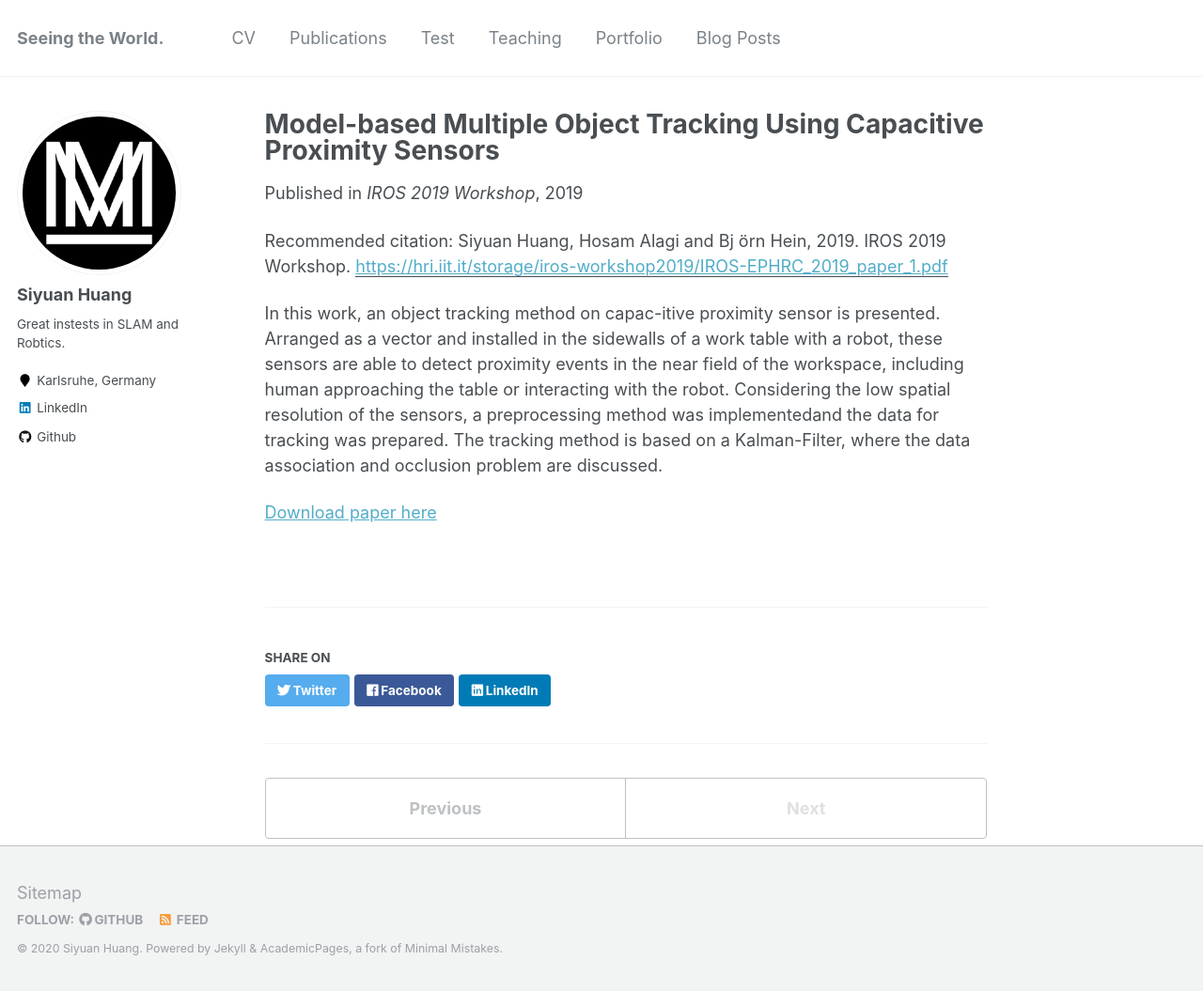
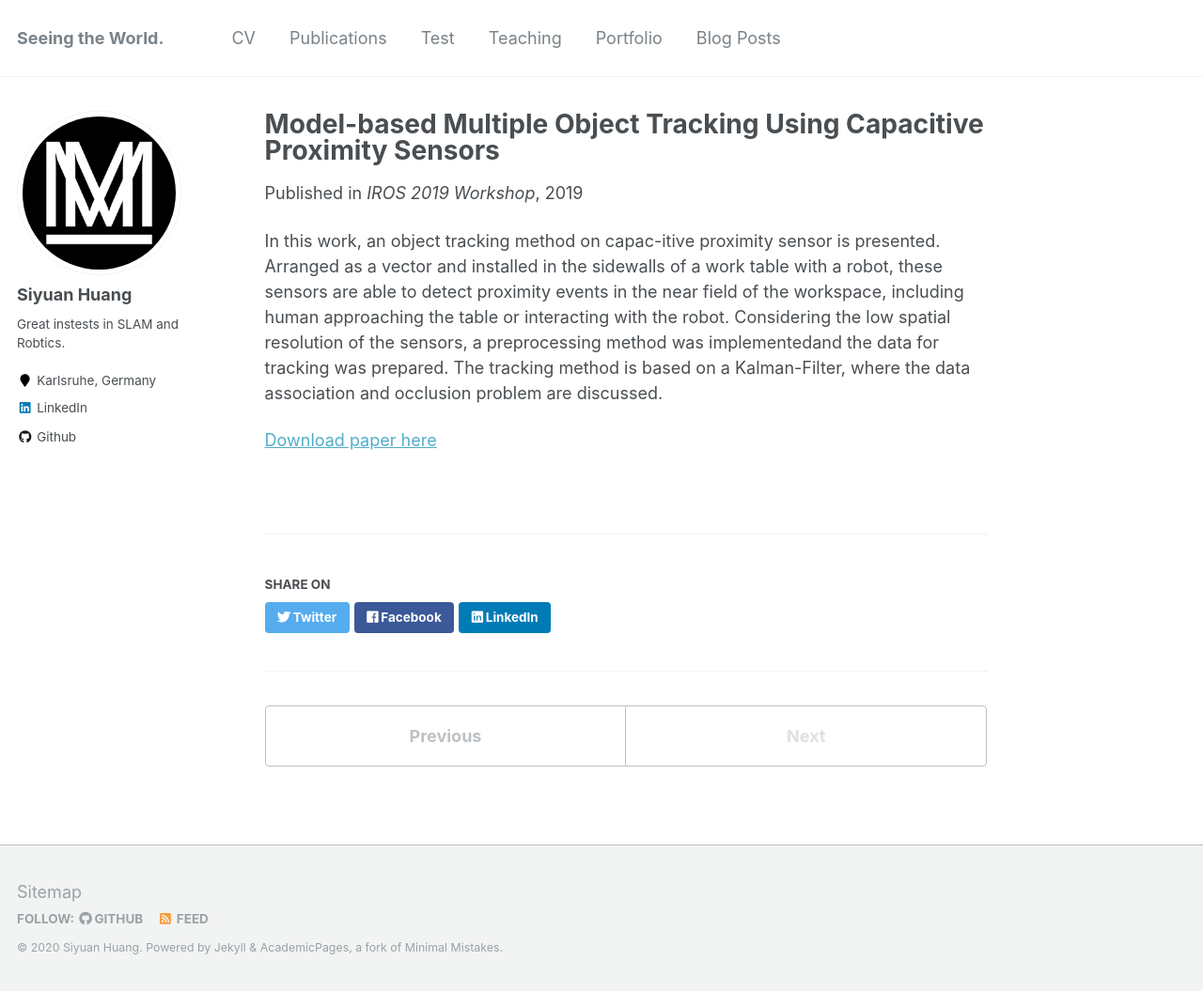
Before and after one commit to SiyuanHuang95/SiyuanHuang95.github.io, a Jekyll site: the page built from _publications/2019-11-05-object-tracking-capacitive-proximity-sensors.md, in a window 1280 px wide and 1055 px high. Shown: the whole window at 94% size. Built offline with Jekyll 4.4.1, drawn with Linux system fonts in a browser that asks for light colours.

```diff
--- a/_publications/2019-11-05-object-tracking-capacitive-proximity-sensors.md
+++ b/_publications/2019-11-05-object-tracking-capacitive-proximity-sensors.md
@@ -6,8 +6,6 @@
 date: 2019-11-05
 venue: 'IROS 2019 Workshop'
 paperurl: 'https://hri.iit.it/storage/iros-workshop2019/IROS-EPHRC_2019_paper_1.pdf'
-citation: 'Siyuan Huang, Hosam Alagi and Bj ̈orn Hein,
-2019. IROS 2019 Workshop.'
 ---
 
  In this work, an object tracking method on capac-itive proximity  sensor is presented. Arranged  as  a vector and installed  in  the  sidewalls of a work table with a  robot, these sensors are able  to  detect proximity events in the  near field of the workspace,  including human approaching  the  table or interacting with the  robot. Considering the low spatial resolution of the sensors, a preprocessing method was implementedand the data for tracking was prepared. The tracking method is based on a Kalman-Filter, where the data association and occlusion problem are discussed.
```
